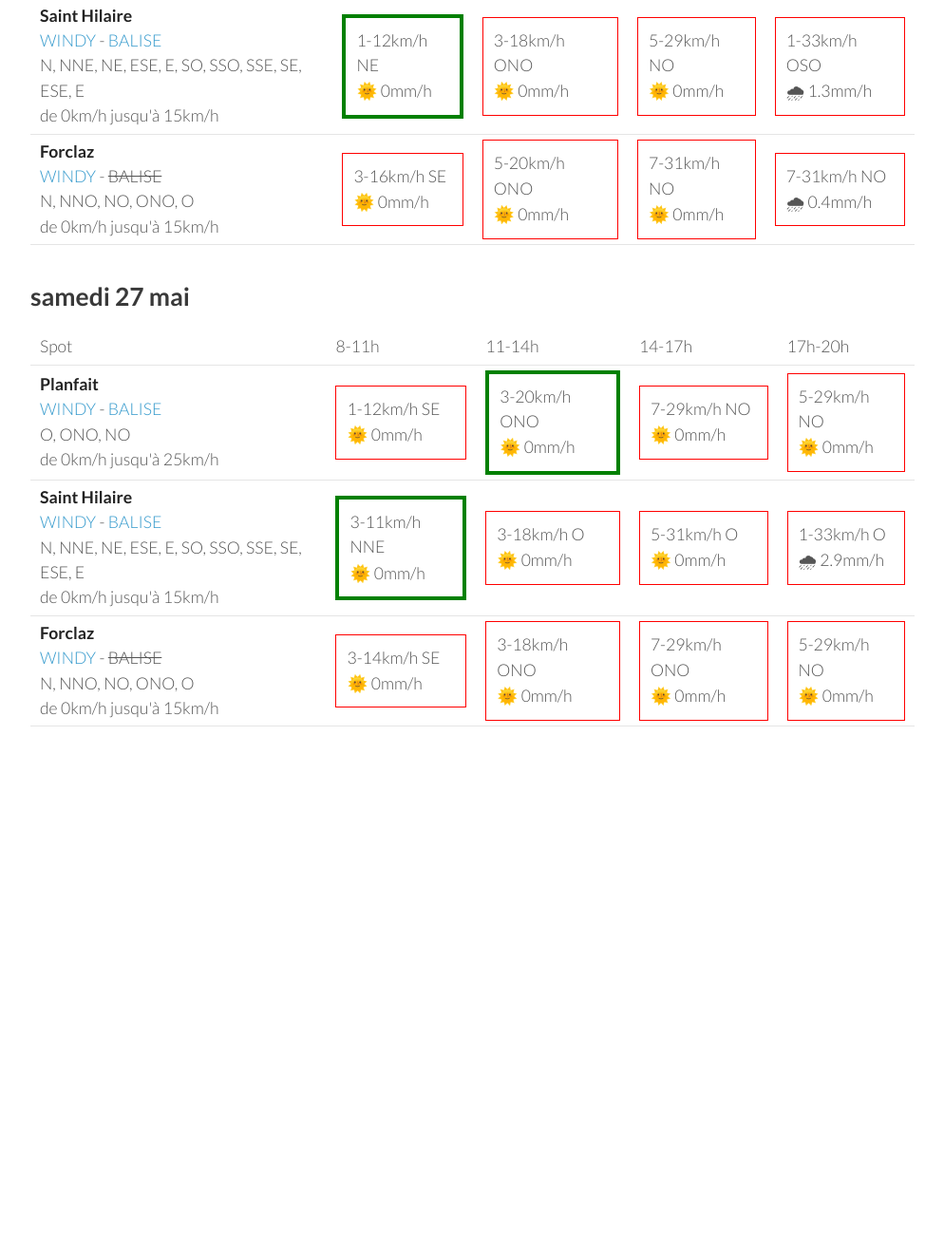
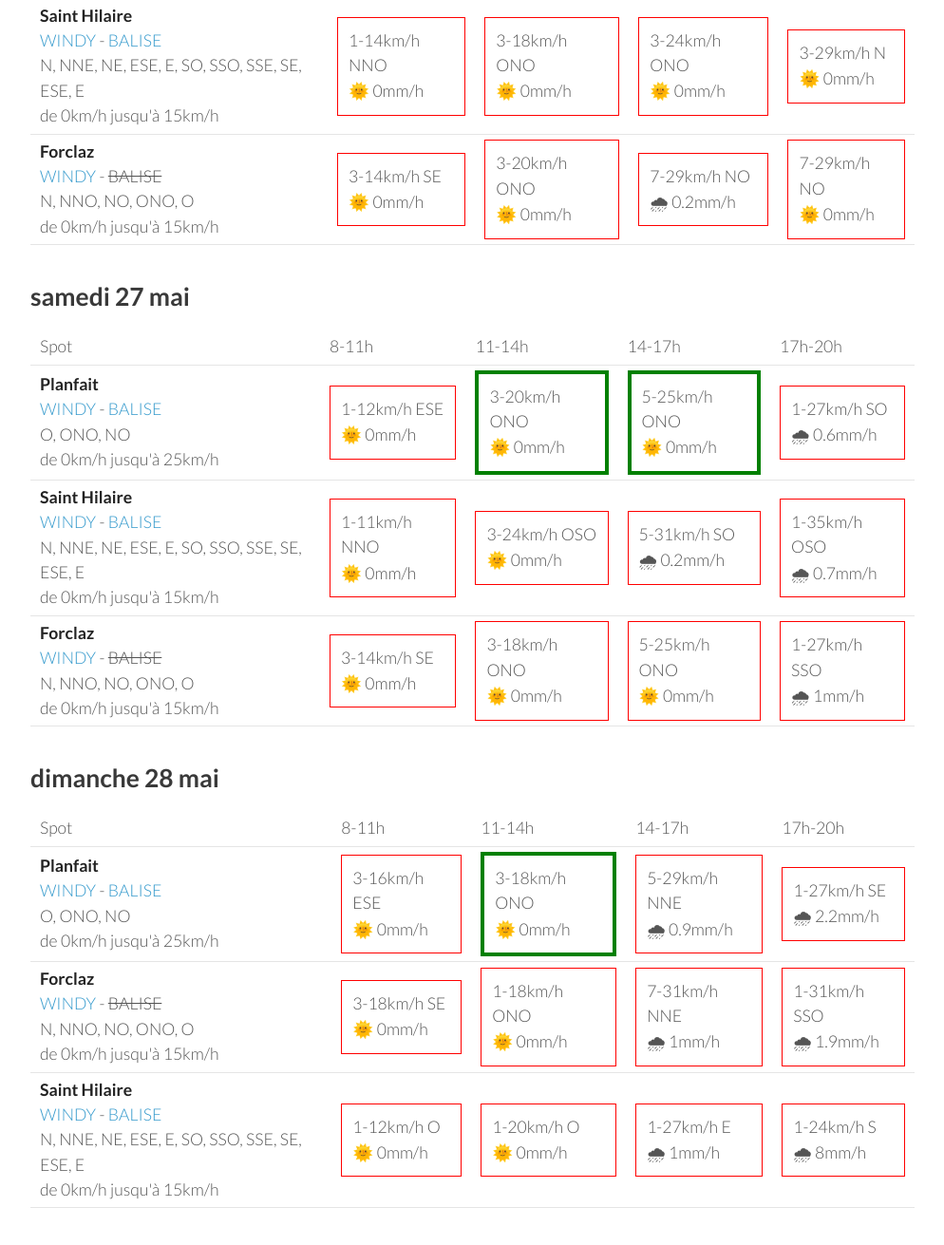
Before and after one commit to parapente-dans-le-nord/parapente-dans-le-nord.github.io, a Jekyll site: the page built from alpes_nord.markdown, in a window 1280 px wide and 1400 px high, scrolled down 2020 px. Shown: the top 1311 px of the window at 95% size, without its empty margins (26-1020 px from the left). Built offline with Jekyll 4.4.1, drawn with Linux system fonts in a browser that asks for light colours; before the commit the page ends 2913 px from its top, so only the background shows below that; some of the changed text lies outside the part shown.

Commit message:
update index.markdown

```diff
--- a/alpes_nord.markdown
+++ b/alpes_nord.markdown
@@ -117,29 +117,29 @@ page mise à jour le mardi 23 mai 06:26
         <td><strong>Planfait</strong><br><a href="https://windy.com/45.853/6.223?45.415,6.223,8">WINDY</a> - <span class=""><a href="https://www.openwindmap.org/PP496">BALISE</a> </span><br> <span class="vent-favorable">O, ONO, NO</span><br><span class="force-vent">de 0km/h jusqu'à 25km/h</span> </td>
 
             <td><div class="flyable"><p>3-16km/h ONO</p><p>🌞 0mm/h</p></div></td>
-            <td><div class="not-flyable"><p>3-20km/h NNO</p><p>🌧 0.7mm/h</p></div></td>
-            <td><div class="not-flyable"><p>5-24km/h NNO</p><p>🌧 0.5mm/h</p></div></td>
-            <td><div class="not-flyable"><p>7-31km/h NO</p><p>🌧 0.3mm/h</p></div></td>
+            <td><div class="flyable"><p>1-18km/h NO</p><p>🌧 0.3mm/h</p></div></td>
+            <td><div class="not-flyable"><p>7-29km/h NO</p><p>🌧 0.3mm/h</p></div></td>
+            <td><div class="not-flyable"><p>7-35km/h NO</p><p>🌧 0.2mm/h</p></div></td>
 
 
     </tr>
 <tr>
         <td><strong>Saint Hilaire</strong><br><a href="https://windy.com/45.307/5.888?45.087,5.889,9,m:eUFagkX">WINDY</a> - <span class=""><a href="http://www.balisemeteo.com/balise.php?idBalise=61">BALISE</a> </span><br> <span class="vent-favorable">N, NNE, NE, ESE, E, SO, SSO, SSE, SE, ESE, E</span><br><span class="force-vent">de 0km/h jusqu'à 15km/h</span> </td>
 
-            <td><div class="not-flyable"><p>3-12km/h ONO</p><p>🌞 0mm/h</p></div></td>
-            <td><div class="not-flyable"><p>3-16km/h NO</p><p>🌧 0.4mm/h</p></div></td>
-            <td><div class="not-flyable"><p>3-18km/h N</p><p>🌧 1.5mm/h</p></div></td>
-            <td><div class="not-flyable"><p>5-29km/h N</p><p>🌧 1.2mm/h</p></div></td>
+            <td><div class="not-flyable"><p>3-14km/h ONO</p><p>🌧 0.2mm/h</p></div></td>
+            <td><div class="not-flyable"><p>3-16km/h NO</p><p>🌧 0.8mm/h</p></div></td>
+            <td><div class="not-flyable"><p>3-20km/h NO</p><p>🌧 0.8mm/h</p></div></td>
+            <td><div class="not-flyable"><p>1-25km/h NNE</p><p>🌧 2mm/h</p></div></td>
 
 
     </tr>
 <tr>
         <td><strong>Forclaz</strong><br><a href="https://windy.com/45.814/6.247?45.375,6.246,8,m:eVwaglz">WINDY</a> - <span class="no-balise"> BALISE </span><br> <span class="vent-favorable">N, NNO, NO, ONO, O</span><br><span class="force-vent">de 0km/h jusqu'à 15km/h</span> </td>
 
-            <td><div class="not-flyable"><p>3-16km/h O</p><p>🌞 0mm/h</p></div></td>
-            <td><div class="not-flyable"><p>3-20km/h NO</p><p>🌧 1.1mm/h</p></div></td>
-            <td><div class="not-flyable"><p>5-24km/h NO</p><p>🌧 0.4mm/h</p></div></td>
-            <td><div class="not-flyable"><p>5-31km/h ONO</p><p>🌧 0.6mm/h</p></div></td>
+            <td><div class="not-flyable"><p>5-16km/h O</p><p>🌧 0.2mm/h</p></div></td>
+            <td><div class="not-flyable"><p>1-18km/h ONO</p><p>🌧 0.3mm/h</p></div></td>
+            <td><div class="not-flyable"><p>7-29km/h ONO</p><p>🌧 0.3mm/h</p></div></td>
+            <td><div class="not-flyable"><p>7-35km/h ONO</p><p>🌧 0.3mm/h</p></div></td>
 
 
     </tr>
@@ -163,29 +163,29 @@ page mise à jour le mardi 23 mai 06:26
         <td><strong>Planfait</strong><br><a href="https://windy.com/45.853/6.223?45.415,6.223,8">WINDY</a> - <span class=""><a href="https://www.openwindmap.org/PP496">BALISE</a> </span><br> <span class="vent-favorable">O, ONO, NO</span><br><span class="force-vent">de 0km/h jusqu'à 25km/h</span> </td>
 
             <td><div class="not-flyable"><p>1-14km/h SE</p><p>🌞 0mm/h</p></div></td>
-            <td><div class="flyable"><p>5-22km/h ONO</p><p>🌞 0mm/h</p></div></td>
+            <td><div class="flyable"><p>5-20km/h ONO</p><p>🌞 0mm/h</p></div></td>
+            <td><div class="not-flyable"><p>7-29km/h NO</p><p>🌧 0.2mm/h</p></div></td>
             <td><div class="not-flyable"><p>7-29km/h NO</p><p>🌞 0mm/h</p></div></td>
-            <td><div class="not-flyable"><p>5-31km/h NNO</p><p>🌧 0.5mm/h</p></div></td>
 
 
     </tr>
 <tr>
         <td><strong>Saint Hilaire</strong><br><a href="https://windy.com/45.307/5.888?45.087,5.889,9,m:eUFagkX">WINDY</a> - <span class=""><a href="http://www.balisemeteo.com/balise.php?idBalise=61">BALISE</a> </span><br> <span class="vent-favorable">N, NNE, NE, ESE, E, SO, SSO, SSE, SE, ESE, E</span><br><span class="force-vent">de 0km/h jusqu'à 15km/h</span> </td>
 
-            <td><div class="flyable"><p>1-12km/h NE</p><p>🌞 0mm/h</p></div></td>
+            <td><div class="not-flyable"><p>1-14km/h NNO</p><p>🌞 0mm/h</p></div></td>
             <td><div class="not-flyable"><p>3-18km/h ONO</p><p>🌞 0mm/h</p></div></td>
-            <td><div class="not-flyable"><p>5-29km/h NO</p><p>🌞 0mm/h</p></div></td>
-            <td><div class="not-flyable"><p>1-33km/h OSO</p><p>🌧 1.3mm/h</p></div></td>
+            <td><div class="not-flyable"><p>3-24km/h ONO</p><p>🌞 0mm/h</p></div></td>
+            <td><div class="not-flyable"><p>3-29km/h N</p><p>🌞 0mm/h</p></div></td>
 
 
     </tr>
 <tr>
         <td><strong>Forclaz</strong><br><a href="https://windy.com/45.814/6.247?45.375,6.246,8,m:eVwaglz">WINDY</a> - <span class="no-balise"> BALISE </span><br> <span class="vent-favorable">N, NNO, NO, ONO, O</span><br><span class="force-vent">de 0km/h jusqu'à 15km/h</span> </td>
 
-            <td><div class="not-flyable"><p>3-16km/h SE</p><p>🌞 0mm/h</p></div></td>
-            <td><div class="not-flyable"><p>5-20km/h ONO</p><p>🌞 0mm/h</p></div></td>
-            <td><div class="not-flyable"><p>7-31km/h NO</p><p>🌞 0mm/h</p></div></td>
-            <td><div class="not-flyable"><p>7-31km/h NO</p><p>🌧 0.4mm/h</p></div></td>
+            <td><div class="not-flyable"><p>3-14km/h SE</p><p>🌞 0mm/h</p></div></td>
+            <td><div class="not-flyable"><p>3-20km/h ONO</p><p>🌞 0mm/h</p></div></td>
+            <td><div class="not-flyable"><p>7-29km/h NO</p><p>🌧 0.2mm/h</p></div></td>
+            <td><div class="not-flyable"><p>7-29km/h NO</p><p>🌞 0mm/h</p></div></td>
 
 
     </tr>
@@ -208,20 +208,20 @@ page mise à jour le mardi 23 mai 06:26
 <tr>
         <td><strong>Planfait</strong><br><a href="https://windy.com/45.853/6.223?45.415,6.223,8">WINDY</a> - <span class=""><a href="https://www.openwindmap.org/PP496">BALISE</a> </span><br> <span class="vent-favorable">O, ONO, NO</span><br><span class="force-vent">de 0km/h jusqu'à 25km/h</span> </td>
 
-            <td><div class="not-flyable"><p>1-12km/h SE</p><p>🌞 0mm/h</p></div></td>
+            <td><div class="not-flyable"><p>1-12km/h ESE</p><p>🌞 0mm/h</p></div></td>
             <td><div class="flyable"><p>3-20km/h ONO</p><p>🌞 0mm/h</p></div></td>
-            <td><div class="not-flyable"><p>7-29km/h NO</p><p>🌞 0mm/h</p></div></td>
-            <td><div class="not-flyable"><p>5-29km/h NO</p><p>🌞 0mm/h</p></div></td>
+            <td><div class="flyable"><p>5-25km/h ONO</p><p>🌞 0mm/h</p></div></td>
+            <td><div class="not-flyable"><p>1-27km/h SO</p><p>🌧 0.6mm/h</p></div></td>
 
 
     </tr>
 <tr>
         <td><strong>Saint Hilaire</strong><br><a href="https://windy.com/45.307/5.888?45.087,5.889,9,m:eUFagkX">WINDY</a> - <span class=""><a href="http://www.balisemeteo.com/balise.php?idBalise=61">BALISE</a> </span><br> <span class="vent-favorable">N, NNE, NE, ESE, E, SO, SSO, SSE, SE, ESE, E</span><br><span class="force-vent">de 0km/h jusqu'à 15km/h</span> </td>
 
-            <td><div class="flyable"><p>3-11km/h NNE</p><p>🌞 0mm/h</p></div></td>
-            <td><div class="not-flyable"><p>3-18km/h O</p><p>🌞 0mm/h</p></div></td>
-            <td><div class="not-flyable"><p>5-31km/h O</p><p>🌞 0mm/h</p></div></td>
-            <td><div class="not-flyable"><p>1-33km/h O</p><p>🌧 2.9mm/h</p></div></td>
+            <td><div class="not-flyable"><p>1-11km/h NNO</p><p>🌞 0mm/h</p></div></td>
+            <td><div class="not-flyable"><p>3-24km/h OSO</p><p>🌞 0mm/h</p></div></td>
+            <td><div class="not-flyable"><p>5-31km/h SO</p><p>🌧 0.2mm/h</p></div></td>
+            <td><div class="not-flyable"><p>1-35km/h OSO</p><p>🌧 0.7mm/h</p></div></td>
 
 
     </tr>
@@ -230,8 +230,8 @@ page mise à jour le mardi 23 mai 06:26
 
             <td><div class="not-flyable"><p>3-14km/h SE</p><p>🌞 0mm/h</p></div></td>
             <td><div class="not-flyable"><p>3-18km/h ONO</p><p>🌞 0mm/h</p></div></td>
-            <td><div class="not-flyable"><p>7-29km/h ONO</p><p>🌞 0mm/h</p></div></td>
-            <td><div class="not-flyable"><p>5-29km/h NO</p><p>🌞 0mm/h</p></div></td>
+            <td><div class="not-flyable"><p>5-25km/h ONO</p><p>🌞 0mm/h</p></div></td>
+            <td><div class="not-flyable"><p>1-27km/h SSO</p><p>🌧 1mm/h</p></div></td>
 
 
     </tr>
@@ -239,3 +239,49 @@ page mise à jour le mardi 23 mai 06:26
 </tbody>
 </table>
 {:/}
+## dimanche 28 mai
+
+{::nomarkdown}
+<table>
+  <tbody>
+    <tr>
+      <td>Spot</td>
+      <td>8-11h</td>
+      <td>11-14h</td>
+      <td>14-17h</td>
+      <td>17h-20h</td>
+    </tr>
+<tr>
+        <td><strong>Planfait</strong><br><a href="https://windy.com/45.853/6.223?45.415,6.223,8">WINDY</a> - <span class=""><a href="https://www.openwindmap.org/PP496">BALISE</a> </span><br> <span class="vent-favorable">O, ONO, NO</span><br><span class="force-vent">de 0km/h jusqu'à 25km/h</span> </td>
+
+            <td><div class="not-flyable"><p>3-16km/h ESE</p><p>🌞 0mm/h</p></div></td>
+            <td><div class="flyable"><p>3-18km/h ONO</p><p>🌞 0mm/h</p></div></td>
+            <td><div class="not-flyable"><p>5-29km/h NNE</p><p>🌧 0.9mm/h</p></div></td>
+            <td><div class="not-flyable"><p>1-27km/h SE</p><p>🌧 2.2mm/h</p></div></td>
+
+
+    </tr>
+<tr>
+        <td><strong>Forclaz</strong><br><a href="https://windy.com/45.814/6.247?45.375,6.246,8,m:eVwaglz">WINDY</a> - <span class="no-balise"> BALISE </span><br> <span class="vent-favorable">N, NNO, NO, ONO, O</span><br><span class="force-vent">de 0km/h jusqu'à 15km/h</span> </td>
+
+            <td><div class="not-flyable"><p>3-18km/h SE</p><p>🌞 0mm/h</p></div></td>
+            <td><div class="not-flyable"><p>1-18km/h ONO</p><p>🌞 0mm/h</p></div></td>
+            <td><div class="not-flyable"><p>7-31km/h NNE</p><p>🌧 1mm/h</p></div></td>
+            <td><div class="not-flyable"><p>1-31km/h SSO</p><p>🌧 1.9mm/h</p></div></td>
+
+
+    </tr>
+<tr>
+        <td><strong>Saint Hilaire</strong><br><a href="https://windy.com/45.307/5.888?45.087,5.889,9,m:eUFagkX">WINDY</a> - <span class=""><a href="http://www.balisemeteo.com/balise.php?idBalise=61">BALISE</a> </span><br> <span class="vent-favorable">N, NNE, NE, ESE, E, SO, SSO, SSE, SE, ESE, E</span><br><span class="force-vent">de 0km/h jusqu'à 15km/h</span> </td>
+
+            <td><div class="not-flyable"><p>1-12km/h O</p><p>🌞 0mm/h</p></div></td>
+            <td><div class="not-flyable"><p>1-20km/h O</p><p>🌞 0mm/h</p></div></td>
+            <td><div class="not-flyable"><p>1-27km/h E</p><p>🌧 1mm/h</p></div></td>
+            <td><div class="not-flyable"><p>1-24km/h S</p><p>🌧 8mm/h</p></div></td>
+
+
+    </tr>
+
+</tbody>
+</table>
+{:/}
```
Also changed, not shown: other parts of alpes_nord.markdown (+1 -1 lines).
